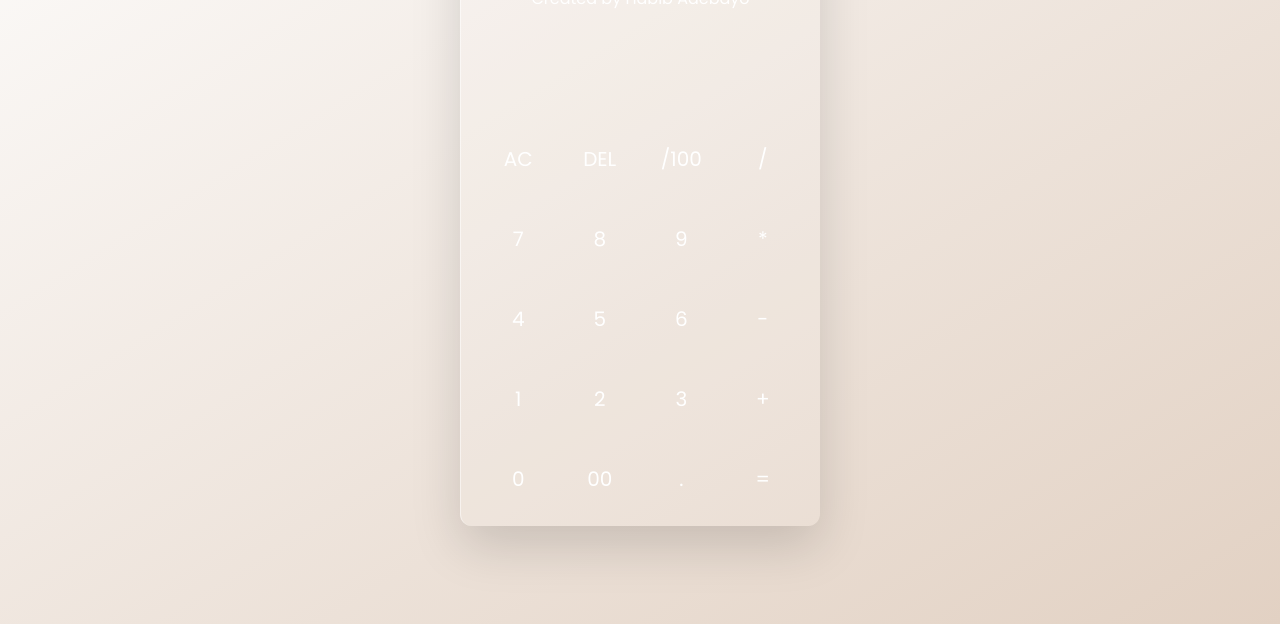
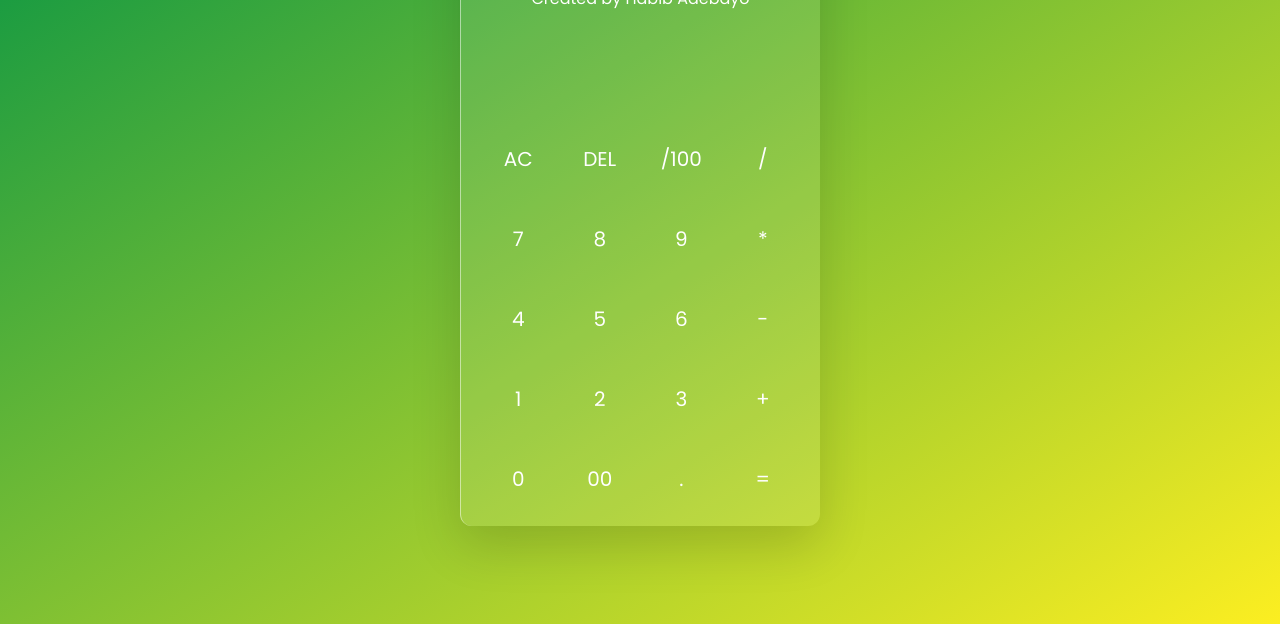
Before and after one commit to Habib-0007/Stirk-Calculator-, a plain HTML site: page index.html in a window 1280 px wide. Shown: the part 176-800 px from the top of the page. Drawn offline with Linux system fonts and the light colour scheme.

Commit message:
Update style.css

```diff
--- a/style.css
+++ b/style.css
@@ -12,7 +12,7 @@ body{
   display: flex;
   justify-content: center;
   align-items: center;
-  background-image: linear-gradient(to bottom right, #FDFCFB, #E2D1C3);
+  background-image: linear-gradient(to bottom right, #009245, #FCEE21);
 }
 @keyframes move {
   100%{
```
